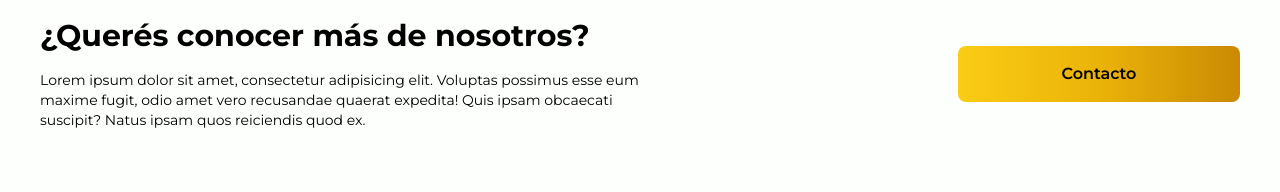
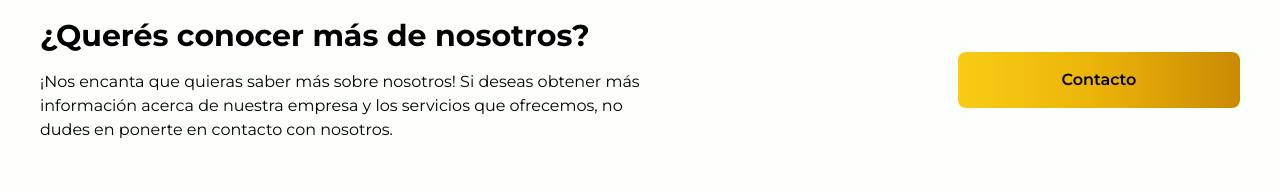
Before and after one commit to JonatanBustamante1111/app-mayorista, a React (Vite) app: page /nosotros in a window 1280 px wide. Shown: the part 1104-1296 px from the top of the page. Built offline with nearby package versions, Linux system fonts and the light colour scheme.

Commit message:
agregue texto real al contacto nosotros

```diff
--- a/src/components/ContactoNosotros.jsx
+++ b/src/components/ContactoNosotros.jsx
@@ -7,11 +7,8 @@ export default function ContactoNosotros() {
         <h2 className=" font-bold text-3xl w-full  ">
           ¿Querés conocer más de nosotros?
         </h2>
-        <p className=" font-light text-sm w-full my-4 mb-6 md:mb-10 ">
-          Lorem ipsum dolor sit amet, consectetur adipisicing elit. Voluptas
-          possimus esse eum maxime fugit, odio amet vero recusandae quaerat
-          expedita! Quis ipsam obcaecati suscipit? Natus ipsam quos reiciendis
-          quod ex.
+        <p className=" font-light text-md w-full my-4 mb-6 md:mb-10 ">
+        ¡Nos encanta que quieras saber más sobre nosotros! Si deseas obtener más información acerca de nuestra empresa y los servicios que ofrecemos, no dudes en ponerte en contacto con nosotros.
         </p>
       </div>
       <a
```
